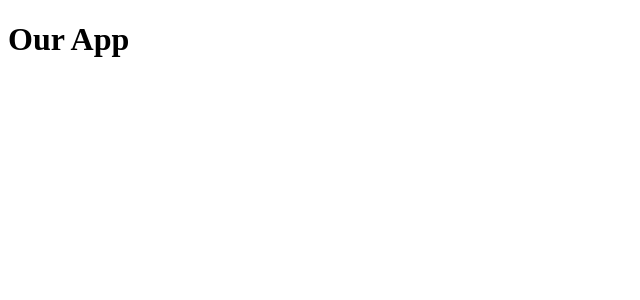
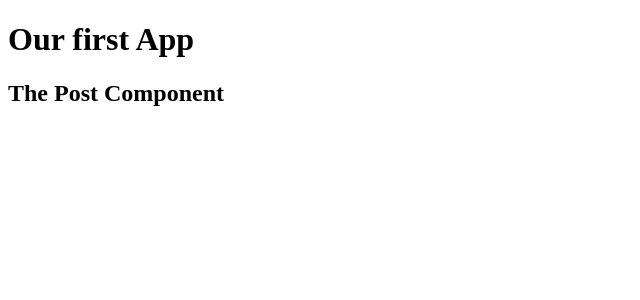
Before and after one commit to jrking365/mean-course, an Angular app: page / in a window 1280 px wide. Shown: the top 300 px of the page, without its empty margins (0-640 px from the left). Built offline with nearby package versions, Linux system fonts and the light colour scheme.

Commit message:
creation du component de creation du post

```diff
--- a/src/app/app.component.html
+++ b/src/app/app.component.html
@@ -1 +1,2 @@
-<h1>Our App</h1>
+<h1>Our first App</h1>
+<app-post-create></app-post-create>
--- a/src/app/app.module.ts
+++ b/src/app/app.module.ts
@@ -2,10 +2,12 @@
 import { NgModule } from '@angular/core';
 
 import { AppComponent } from './app.component';
+import {PostCreateComponent} from './posts/post-create/post-create.component';
 
 @NgModule({
   declarations: [
-    AppComponent
+    AppComponent,
+    PostCreateComponent
   ],
   imports: [
     BrowserModule
--- /dev/null
+++ b/src/app/posts/post-create/post-create.component.html
@@ -0,0 +1 @@
+<h2>The Post Component</h2>
```
Also changed, not shown: src/app/posts/post-create/post-create.component.ts (added, +9 -0 lines).
